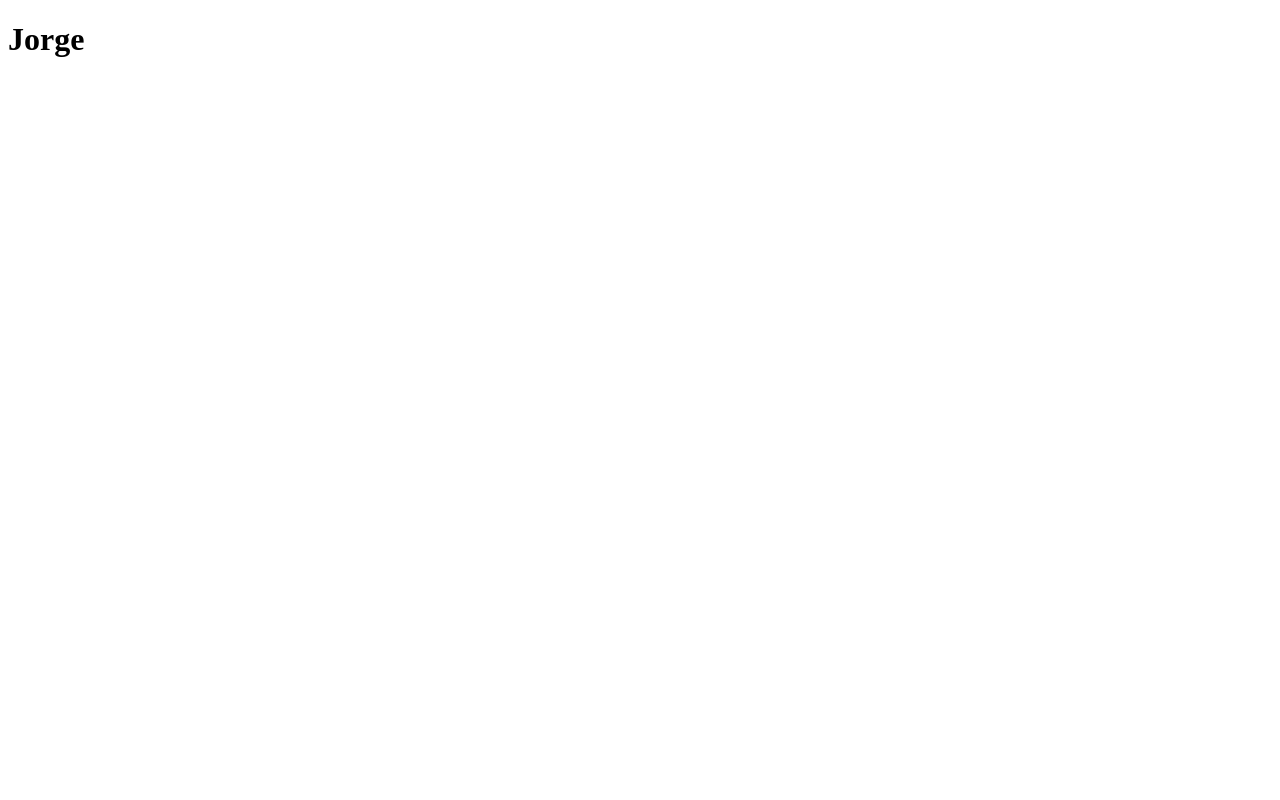
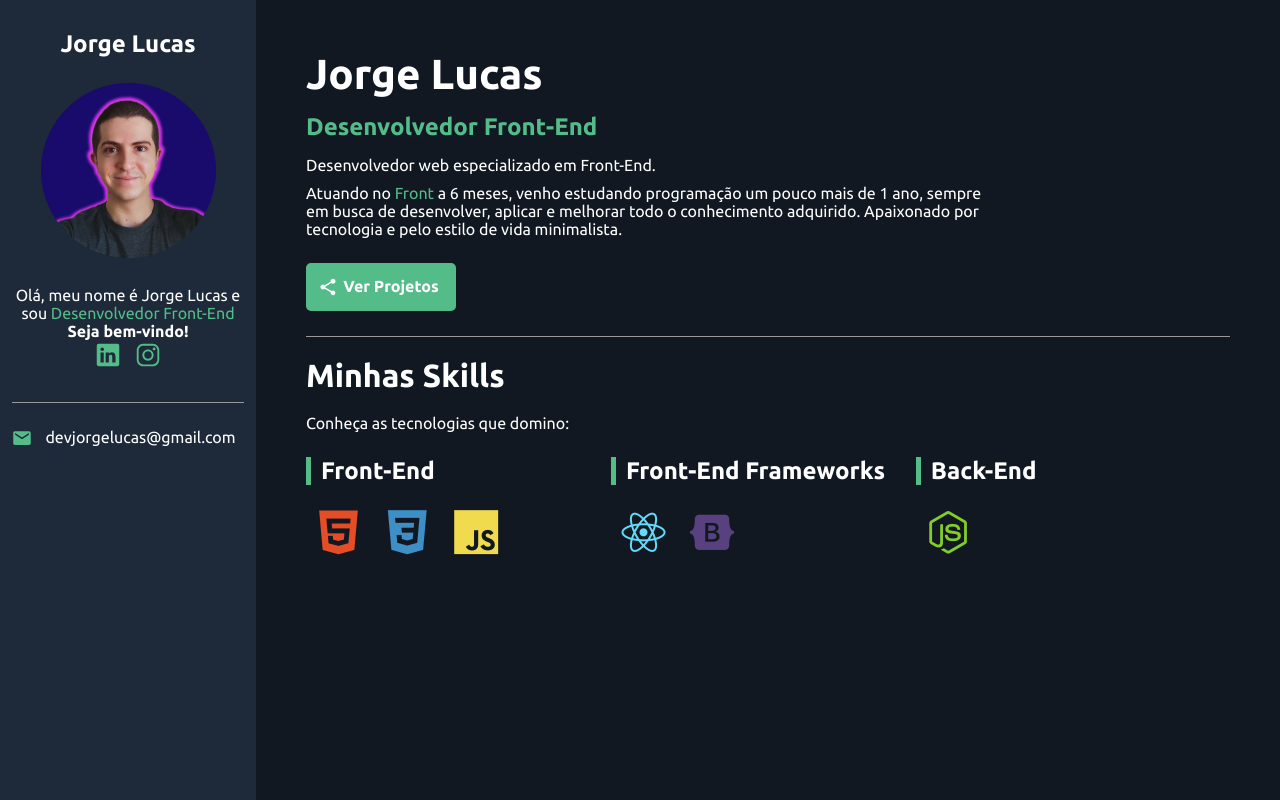
Before and after one commit to jorge-lusca/jorge-lusca.github.io, a plain HTML site: page index.html in a window 1280 px wide. Drawn offline with nearby package versions, Linux system fonts and the light colour scheme.

Commit message:
Subindo o portifolio

```diff
--- /dev/null
+++ b/css/styles.css
@@ -0,0 +1,241 @@
+/* Reset */
+* {
+  padding: 0;
+  margin: 0;
+  box-sizing: border-box;
+  font-family: "Ubuntu", sans-serif;
+}
+
+/* Variables */
+
+:root {
+  --main-color: #54bc89;
+  --main-text-color: #fff;
+  --border-color: #999;
+  --bio-bg-color: #1e2a3a;
+  --bio-border-color: #293544;
+  --about-bg-color: #111821;
+}
+
+/* General */
+
+.highlight {
+  color: var(--main-color);
+}
+
+/* container */
+
+#container {
+  display: flex;
+  flex-direction: row;
+  color: var(--main-text-color);
+}
+
+#bio-container {
+  flex: 1 1 20%;
+  min-height: 100vh;
+  background-color: var(--bio-bg-color);
+  text-align: center;
+  padding: 30px 12px;
+  border-right: var(--bio-border-color);
+}
+
+#about-container {
+  flex: 1 80%;
+  min-height: 100vh;
+  background-color: var(--about-bg-color);
+  padding: 50px;
+}
+
+/* bio-container */
+
+#bio-container h2 {
+  margin-bottom: 25px;
+}
+
+#bio-container b {
+  margin-bottom: 20px;
+}
+
+#bio-container #welcome-text {
+  font-weight: bold;
+}
+
+#bio-image {
+  width: 175px;
+  height: 175px;
+  margin-bottom: 25px;
+}
+
+#social-container {
+  display: flex;
+  justify-content: center;
+  list-style: none;
+  border-bottom: 1px solid var(--border-color);
+  margin-bottom: 25px;
+  padding-bottom: 25px;
+}
+
+#social-container li {
+  flex: 1 1;
+  max-width: 40px;
+}
+
+#social-container li a {
+  color: var(--main-color);
+  font-size: 30px;
+}
+
+#email-container {
+  display: flex;
+  justify-content: center;
+}
+
+#email-container ion-icon,
+#email-container a {
+  flex: 1 1 0;
+}
+
+#email-container a {
+  color: var(--main-text-color);
+  text-decoration: none;
+  text-decoration: none;
+  max-width: 225px;
+}
+
+#email-container ion-icon {
+  color: var(--main-color);
+  font-size: 20px;
+  margin-right: 5px;
+  max-width: 20px;
+}
+
+/* about */
+
+#name {
+  font-size: 42px;
+  margin-bottom: 15px;
+}
+
+#title {
+  font-size: 24px;
+  margin-bottom: 15px;
+  font-weight: bold;
+}
+
+.description {
+  max-width: 75%;
+  margin-bottom: 10px;
+}
+
+#btn-projects {
+  font-weight: bold;
+  font-size: 16px;
+  color: var(--main-text-color);
+  background-color: var(--main-color);
+  border: 2px solid var(--main-color);
+  border-radius: 5px;
+  text-decoration: none;
+  transition: 0.5s;
+  margin: 25px 0;
+  padding: 12px 10px;
+  width: 150px;
+  text-align: center;
+  display: flex;
+}
+
+#btn-projects ion-icon,
+#btn-projects span {
+  flex: 1 1 0;
+}
+
+#btn-projects ion-icon {
+  font-size: 20px;
+  max-width: 20px;
+}
+
+#btn-projects:hover {
+  background-color: transparent;
+}
+
+#skills-section-title {
+  border-top: 1px solid var(--border-color);
+  padding-top: 20px;
+  margin-bottom: 20px;
+  font-size: 32px;
+}
+
+#skills-container {
+  display: flex;
+  flex-wrap: wrap;
+  margin-top: 25px;
+}
+
+.skills-box {
+  flex: 1 1 33%;
+  max-width: 33%;
+  margin-bottom: 35px;
+}
+
+.skills-title {
+  font-size: 24px;
+  margin-bottom: 25px;
+  font-weight: bold;
+  padding-left: 10px;
+  border-left: 5px solid var(--main-color);
+}
+
+.skills-box i {
+  font-size: 45px;
+  margin-right: 10px;
+  margin-left: 10px;
+}
+
+/* mobile */
+
+@media (max-width: 650px) {
+  #container {
+    flex-direction: column;
+  }
+
+  #bio-container {
+    min-height: auto;
+    border-right: none;
+    border-bottom: 5px solid var(--bio-border-color);
+  }
+
+  #bio-container h2 {
+    display: none;
+  }
+
+  #bio-container p {
+    max-width: 60%;
+    margin: 10px auto;
+  }
+
+  #about-container {
+    text-align: center;
+    padding: 30px;
+  }
+
+  #about-container .description {
+    margin: 10px auto;
+    max-width: 100%;
+    line-height: 26px;
+  }
+
+  #btn-projects {
+    margin: 20px auto;
+  }
+
+  .skills-box {
+    flex: 1 1 100%;
+    max-width: 100%;
+    margin-bottom: 40px;
+    text-align: left;
+  }
+
+  .skills-box i {
+    font-size: 60px;
+  }
+} ;
--- a/index.html
+++ b/index.html
@@ -4,9 +4,88 @@
     <meta charset="UTF-8" />
     <meta http-equiv="X-UA-Compatible" content="IE=edge" />
     <meta name="viewport" content="width=device-width, initial-scale=1.0" />
-    <title>Jorge Lucas</title>
+    <link rel="stylesheet" href="css/styles.css" />
+    <!-- Google fonts-->
+    <link rel="preconnect" href="https://fonts.googleapis.com" />
+    <link rel="preconnect" href="https://fonts.gstatic.com" crossorigin />
+    <link
+      href="https://fonts.googleapis.com/css2?family=Ubuntu:ital,wght@0,300;0,400;0,700;1,300;1,400;1,700&display=swap"
+      rel="stylesheet"
+    />
+    <!--Dev icon-->
+    <link
+      rel="stylesheet"
+      href="https://cdn.jsdelivr.net/gh/devicons/devicon@v2.15.1/devicon.min.css"
+    />
+
+    <title>Portfolio Jorge Lucas</title>
   </head>
   <body>
-    <h1>Jorge</h1>
+    <main id="container">
+      <aside id="bio-container">
+        <h2>Jorge Lucas</h2>
+        <img id="bio-image" src="./images/jorge_lucas.png" alt="Jorge Lucas" />
+        <p>
+          Olá, meu nome é Jorge Lucas e sou
+          <span class="highlight">Desenvolvedor Front-End</span>
+        </p>
+        <p id="welcome-text">Seja bem-vindo!</p>
+        <ul id="social-container">
+          <li>
+            <a href="" target="_blank"
+              ><ion-icon name="logo-linkedin"></ion-icon
+            ></a>
+          </li>
+          <li>
+            <a href="" target="_blank"
+              ><ion-icon name="logo-instagram"></ion-icon
+            ></a>
+          </li>
+        </ul>
+        <div id="email-container">
+          <ion-icon name="mail"></ion-icon>
+          <a href="mailto:devjorgelucas@gmail.com">devjorgelucas@gmail.com</a>
+        </div>
+      </aside>
+      <section id="about-container">
+        <h1 id="name">Jorge Lucas</h1>
+        <p id="title"><span class="highlight">Desenvolvedor Front-End</span></p>
+        <p class="description">Desenvolvedor web especializado em Front-End.</p>
+        <p class="description">
+          Atuando no <span class="highlight">Front</span> a 6 meses, venho
+          estudando programação um pouco mais de 1 ano, sempre em busca de
+          desenvolver, aplicar e melhorar todo o conhecimento adquirido.
+          Apaixonado por tecnologia e pelo estilo de vida minimalista.
+        </p>
+        <a
+          href="https://github.com/jorge-lusca"
+          target="_blank"
+          id="btn-projects"
+          ><ion-icon name="share"></ion-icon><span>Ver Projetos</span></a
+        >
+        <h2 id="skills-section-title">Minhas Skills</h2>
+        <p class="description">Conheça as tecnologias que domino:</p>
+        <div id="skills-container">
+          <div class="skills-box">
+            <p class="skills-title">Front-End</p>
+            <i class="devicon-html5-plain colored"></i>
+            <i class="devicon-css3-plain colored"></i>
+            <i class="devicon-javascript-plain colored"></i>
+          </div>
+          <div class="skills-box">
+            <p class="skills-title">Front-End Frameworks</p>
+            <i class="devicon-react-plain colored"></i>
+            <i class="devicon-bootstrap-plain colored"></i>
+          </div>
+          <div class="skills-box">
+            <p class="skills-title">Back-End</p>
+            <i class="devicon-nodejs-plain colored"></i>
+          </div>
+        </div>
+      </section>
+    </main>
+
+    <!--Ion Icons-->
+    <script src="https://unpkg.com/ionicons@4.5.10-0/dist/ionicons.js"></script>
   </body>
 </html>
```
Also changed, not shown: images/jorge_lucas.png (added).
